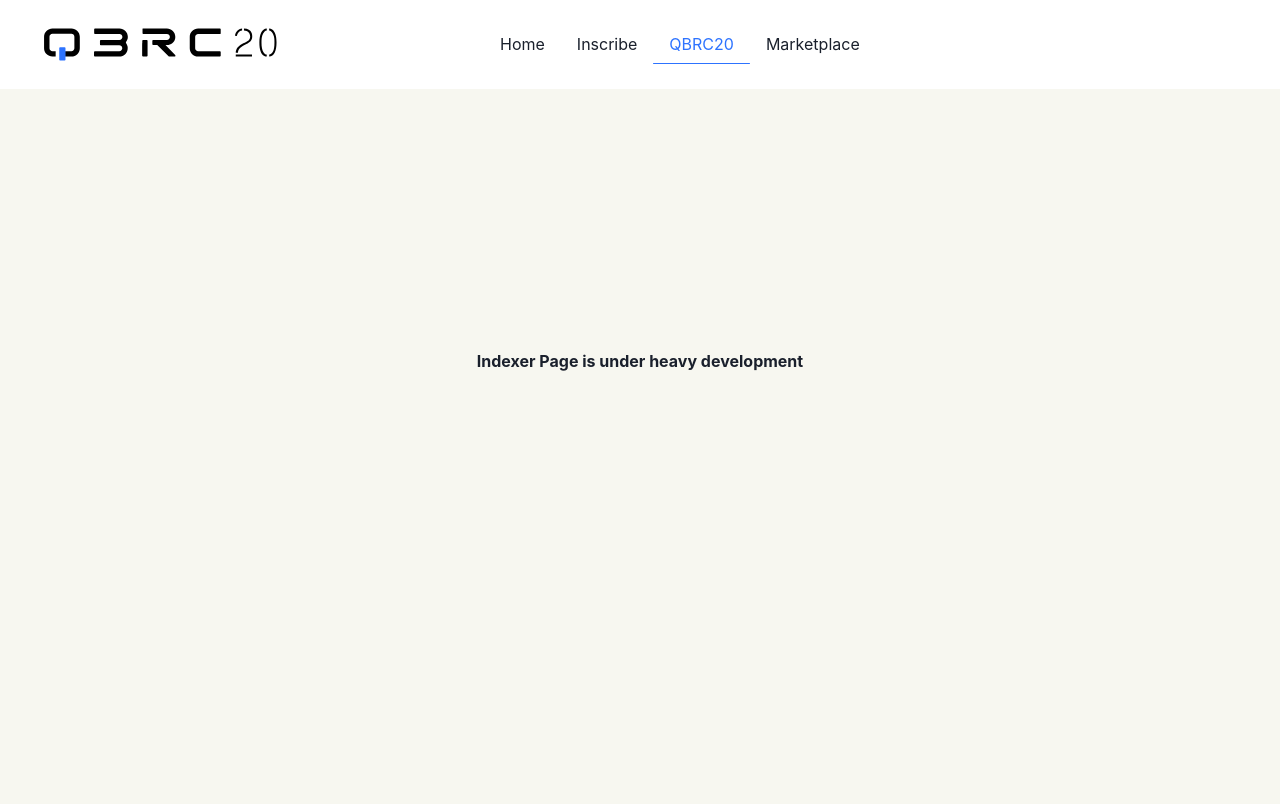
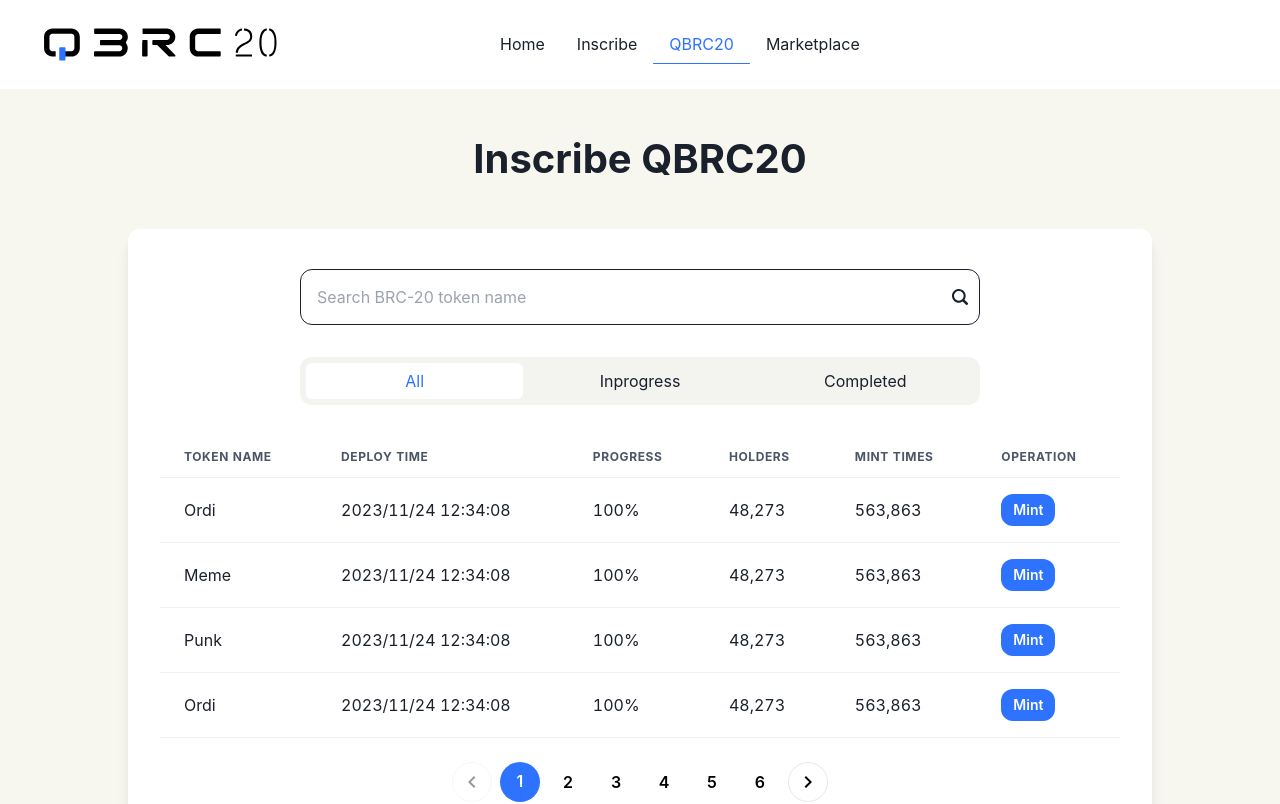
Before and after one commit to qtumproject/qtum-brc20-fe, a Next.js app: page /indexer in a window 1280 px wide. Shown: the top 804 px of the page. Built offline with nearby package versions, Linux system fonts and the light colour scheme.

Commit message:
feat: update brc20 list

```diff
--- /dev/null
+++ b/components/CustomTable.tsx
@@ -0,0 +1,74 @@
+import {
+    Table,
+    Thead,
+    Tbody,
+    Tfoot,
+    Tr,
+    Th,
+    Td,
+    TableContainer,
+    Button,
+} from '@chakra-ui/react'
+
+export default function CustomTable() {
+    return (
+        <TableContainer>
+            <Table variant='simple'>
+                <Thead>
+                    <Tr>
+                        <Th>Token Name</Th>
+                        <Th>Deploy Time</Th>
+                        <Th>Progress</Th>
+                        <Th>Holders</Th>
+                        <Th>Mint Times</Th>
+                        <Th>Operation</Th>
+                    </Tr>
+                </Thead>
+                <Tbody>
+                    <Tr>
+                        <Td>Ordi</Td>
+                        <Td>2023/11/24 12:34:08</Td>
+                        <Td>100%</Td>
+                        <Td>48,273</Td>
+                        <Td>563,863</Td>
+                        <Td>
+                            <Button variant="brandPrimary" size="sm">Mint</Button>
+                        </Td>
+                    </Tr>
+                    <Tr>
+                        <Td>Meme</Td>
+                        <Td>2023/11/24 12:34:08</Td>
+                        <Td>100%</Td>
+                        <Td>48,273</Td>
+                        <Td>563,863</Td>
+                        <Td>
+                            <Button variant="brandPrimary" size="sm">Mint</Button>
+                        </Td>
+                    </Tr>
+                    <Tr>
+                        <Td>Punk</Td>
+                        <Td>2023/11/24 12:34:08</Td>
+                        <Td>100%</Td>
+                        <Td>48,273</Td>
+                        <Td>563,863</Td>
+                        <Td>
+                            <Button variant="brandPrimary" size="sm">Mint</Button>
+                        </Td>
+                    </Tr>
+                </Tbody>
+                <Tfoot>
+                    <Tr>
+                        <Td>Ordi</Td>
+                        <Td>2023/11/24 12:34:08</Td>
+                        <Td>100%</Td>
+                        <Td>48,273</Td>
+                        <Td>563,863</Td>
+                        <Td>
+                            <Button variant="brandPrimary" size="sm">Mint</Button>
+                        </Td>
+                    </Tr>
+                </Tfoot>
+            </Table>
+        </TableContainer>
+    )
+}
--- a/components/Mint.tsx
+++ b/components/Mint.tsx
@@ -422,7 +422,6 @@ export default function Mint({ bitcoinPrice }: IProps) {
                         <Button
                             mt={4}
                             width='236px'
-                            colorScheme='brandPrimary'
                             variant='outline'
                             className='mr-8'
                             onClick={() => setStep(1)}
--- /dev/null
+++ b/components/Pagination.tsx
@@ -0,0 +1,165 @@
+import {
+    ChevronLeftIcon,
+    ChevronRightIcon,
+} from "@chakra-ui/icons";
+import {
+    Box,
+    Button,
+    HStack,
+    IconButton,
+} from "@chakra-ui/react";
+
+const ButtonPagination = ({
+    children,
+    index,
+    setPageIndex,
+    pageIndex,
+}: {
+    children: number,
+    index: number,
+    setPageIndex: Function,
+    pageIndex: number,
+}) => {
+    return (
+        <Button
+            size="md"
+            onClick={() => {
+                setPageIndex(index);
+            }}
+            variant={pageIndex === index ? "round" : "link"}
+        >
+            {children}
+        </Button>
+    );
+};
+
+interface IProps {
+    pageSize: number,
+    pageIndex: number,
+    setPageIndex: Function,
+    totalItemsCount: number,
+}
+
+const Pagination = ({
+    pageSize,
+    pageIndex,
+    setPageIndex,
+    totalItemsCount,
+}: IProps) => {
+
+    const showButtons = () => {
+        let buttons = [];
+
+        const TOTAL_INDEX = Math.floor(totalItemsCount / pageSize);
+
+        if (TOTAL_INDEX < 5) {
+            for (let index = 0; index < TOTAL_INDEX; index++) {
+                buttons.push(
+                    <ButtonPagination
+                        key={index}
+                        setPageIndex={setPageIndex}
+                        index={index}
+                        pageIndex={pageIndex}
+                    >
+                        {index + 1}
+                    </ButtonPagination>
+                );
+            }
+        }
+
+        if (TOTAL_INDEX >= 5) {
+            if (pageIndex < 3) {
+                for (let index = 0; index <= 5; index++) {
+                    buttons.push(
+                        <ButtonPagination
+                            key={index}
+                            setPageIndex={setPageIndex}
+                            index={index}
+                            pageIndex={pageIndex}
+                        >
+                            {index + 1}
+                        </ButtonPagination>
+                    );
+                }
+            } else if (pageIndex >= TOTAL_INDEX - 2) {
+                for (let index = TOTAL_INDEX - 5; index < TOTAL_INDEX; index++) {
+                    buttons.push(
+                        <ButtonPagination
+                            key={index}
+                            setPageIndex={setPageIndex}
+                            index={index}
+                            pageIndex={pageIndex}
+                        >
+                            {index + 1}
+                        </ButtonPagination>
+                    );
+                }
+            } else {
+                for (let index = pageIndex - 2; index < pageIndex + 3; index++) {
+                    buttons.push(
+                        <ButtonPagination
+                            key={index}
+                            setPageIndex={setPageIndex}
+                            index={index}
+                            pageIndex={pageIndex}
+                        >
+                            {index + 1}
+                        </ButtonPagination>
+                    );
+                }
+            }
+        }
+
+        // Si en el indice que está es mayor a cero muestra el boton para volver atrás
+        buttons.unshift(
+            <IconButton
+                aria-label='prev'
+                icon={
+                    <div className="border rounded-full w-10 h-10 flex items-center justify-center">
+                        <ChevronLeftIcon boxSize={6} color="black" />
+                    </div>
+                }
+                size="sm"
+                onClick={() => {
+                    setPageIndex(pageIndex - 1);
+                }}
+                isDisabled={!(pageIndex > 0)}
+                variant="link"
+            >
+                Atras
+            </IconButton>
+        );
+
+        buttons.push(
+            <IconButton
+                aria-label='next'
+                icon={
+                    <div className="border rounded-full w-10 h-10 flex items-center justify-center">
+                        <ChevronRightIcon boxSize={6} color="black" />
+                    </div>}
+                size="sm"
+                onClick={() => {
+                    setPageIndex(pageIndex + 1);
+                }}
+                isDisabled={!(pageIndex + 1 < TOTAL_INDEX)}
+                variant="link"
+            >
+                Atras
+            </IconButton>
+        );
+
+        return buttons;
+    };
+
+    return (
+        <div>
+            <HStack w="100%" p={2}>
+                <Box w="60%" justifyContent="right" display="flex" className="mx-auto">
+                    <HStack className="mx-auto">{showButtons()}</HStack>
+                </Box>
+            </HStack>
+        </div>
+    );
+};
+
+export default Pagination;
--- a/components/PlaceHolder.tsx
+++ b/components/PlaceHolder.tsx
@@ -3,7 +3,7 @@ interface IProps {
 }
 
 export default function PlaceHolder({ text }: IProps) {
-    return <div className="flex items-center justify-center font-bold h-96">
+    return <div className="flex items-center justify-center font-bold">
         {text}
     </div>
 }
--- a/components/RadioGroup/RadioCard.tsx
+++ b/components/RadioGroup/RadioCard.tsx
@@ -10,13 +10,14 @@ export default function RadioCard(props: any) {
   const checkbox = getRadioProps()
 
   return (
-    <Box as='label' className='block w-[340px] h-9 leading-9'>
+    <Box as='label' className='block flex-1 h-9 leading-9'>
       <input {...input} />
       <Box
         {...checkbox}
         cursor='pointer'
         borderWidth='0'
         borderRadius='md'
+        className='text-center'
         _checked={{
           bg: 'white',
           color: '#2d73ff',
--- a/components/RadioGroup/index.tsx
+++ b/components/RadioGroup/index.tsx
@@ -5,26 +5,32 @@ import {
 import RadioCard from './RadioCard';
 
 interface IProps {
+  options: string[],
+  defaultValue: string,
+  name: string,
   onChange: Function,
 }
 
-export default function RadioGroup({ onChange }: IProps) {
+export default function RadioGroup({
+  options,
+  name = 'opType',
+  defaultValue = '',
+  onChange }: IProps) {
 
-  const options = ['Mint', 'Deploy']
   const handleChange = (val: string) => {
     onChange(val);
   }
 
   const { getRootProps, getRadioProps } = useRadioGroup({
-    name: 'opType',
-    defaultValue: 'Mint',
+    name: name,
+    defaultValue: defaultValue,
     onChange: handleChange,
   })
 
   const group = getRootProps()
 
   return (
-    <HStack {...group} className='bg-[#F3F3F0] h-12 rounded-xl p-1.5'>
+    <HStack {...group} className='bg-[#F3F3F0] flex h-12 rounded-xl p-1.5'>
       {options.map((value) => {
         const radio = getRadioProps({ value })
         return (
--- a/package.json
+++ b/package.json
@@ -9,6 +9,7 @@
     "lint": "next lint"
   },
   "dependencies": {
+    "@chakra-ui/icons": "^2.1.1",
     "@chakra-ui/react": "^2.0.0",
     "@emotion/react": "^11.11.3",
     "@emotion/styled": "^11.11.0",
--- a/pages/indexer.tsx
+++ b/pages/indexer.tsx
@@ -1,10 +1,53 @@
 
-import PlaceHolder from "@/components/PlaceHolder";
+import {
+    Input,
+    InputGroup,
+    InputRightElement,
+} from '@chakra-ui/react'
+import { useState } from 'react';
+import { Search2Icon } from '@chakra-ui/icons'
+import RadioGroup from '@/components/RadioGroup'
+import CustomTable from '@/components/CustomTable'
+import Pagination from '@/components/Pagination';
+
+const options = [
+    'All',
+    'Inprogress',
+    'Completed'
+]
 
 export default function Indexer() {
+
+    const [page, setPage] = useState(0);
     return (
-        <div className={`flex min-h-screen flex-col`}>
-            <PlaceHolder text="Indexer Page is under heavy development" />
+        <div className={`flex flex-col items-center px-6`}>
+            <div className={`font-bold mb-[40px] text-[40px] mt-[-40px]`}>Inscribe  QBRC20</div>
+            <div className={`flex flex-col items-center py-10 px-8 bg-white w-[1024px] rounded-[12px] shadow-lg`}>
+                <div className='w-[680px] mb-8'>
+                    <InputGroup>
+                        <InputRightElement pointerEvents='none' height='56px'>
+                            <Search2Icon />
+                        </InputRightElement>
+                        <Input placeholder='Search BRC-20 token name' />
+                    </InputGroup>
+                </div>
+                <div className='w-[680px] mb-8'>
+                    <RadioGroup options={options} name="queryType" defaultValue='All' onChange={() => console.log()} />
+                </div>
+
+                <div className='w-full'>
+                    <CustomTable />
+                    <div className='mt-4'>
+                        <Pagination
+                            pageSize={10}
+                            pageIndex={page}
+                            setPageIndex={setPage}
+                            totalItemsCount={100}
+                        />
+                    </div>
+
+                </div>
+            </div>
         </div>
     )
 }
--- a/pages/inscribe.tsx
+++ b/pages/inscribe.tsx
@@ -108,17 +108,11 @@ export default function Inscribe() {
 
     return (
         <div className={`flex flex-col items-center`}>
-            <div className={`font-bold mb-[40px] text-[40px]`}>Inscribe  QBRC20</div>
+            <div className={`font-bold mb-[40px] text-[40px] mt-[-40px]`}>Inscribe  QBRC20</div>
             <div className={`flex flex-col items-center py-10 px-8 bg-white w-[1024px] rounded-[12px] shadow-lg`}>
                 <div className='w-[680px]'>
                     <div className='mb-4 text-center'>
-                        {/* <RadioGroup onChange={setValue} value={value}>
-                            <Stack direction='row'>
-                                <Radio value='mint'>Mint</Radio>
-                                <Radio value='deploy'>Deploy</Radio>
-                            </Stack>
-                        </RadioGroup> */}
-                        <RadioGroup onChange={setValue} />
+                        <RadioGroup options={['Mint', 'Deploy']} defaultValue='Mint' onChange={setValue} name='opType' />
                     </div>
 
                     {
--- a/pages/market.tsx
+++ b/pages/market.tsx
@@ -4,7 +4,8 @@ import PlaceHolder from "@/components/PlaceHolder";
 
 export default function Market() {
     return (
-        <div className={`flex min-h-screen flex-col`}>
+        <div className={`flex flex-col  items-center`}>
+            <div className={`font-bold mb-[40px] text-[40px] mt-[-40px]`}>Marketplace</div>
             <PlaceHolder text="Market Page is under heavy development" />
         </div>
     )
--- a/theme/components/Button.ts
+++ b/theme/components/Button.ts
@@ -18,9 +18,26 @@ const brandPrimary = defineStyle({
     }
   })
 
+  const round = defineStyle({
+    background: '#2D73FF',
+    color: 'white',
+    borderRadius: 'full',
+
+    // let's also provide dark mode alternatives
+    _dark: {
+      background: '#2D73FF',
+      color: 'white',
+    }
+  })
+
+  const link = defineStyle({
+    color: 'black',
+  })
+
+
 
 export const buttonTheme = defineStyleConfig({
-  variants: { brandPrimary,  outline},
+  variants: { brandPrimary, outline, round, link },
   defaultProps: {
     size: 'lg', // default is md
   },
```
Also changed, not shown: 1 other file (tests, documents, lock files or other folders).
